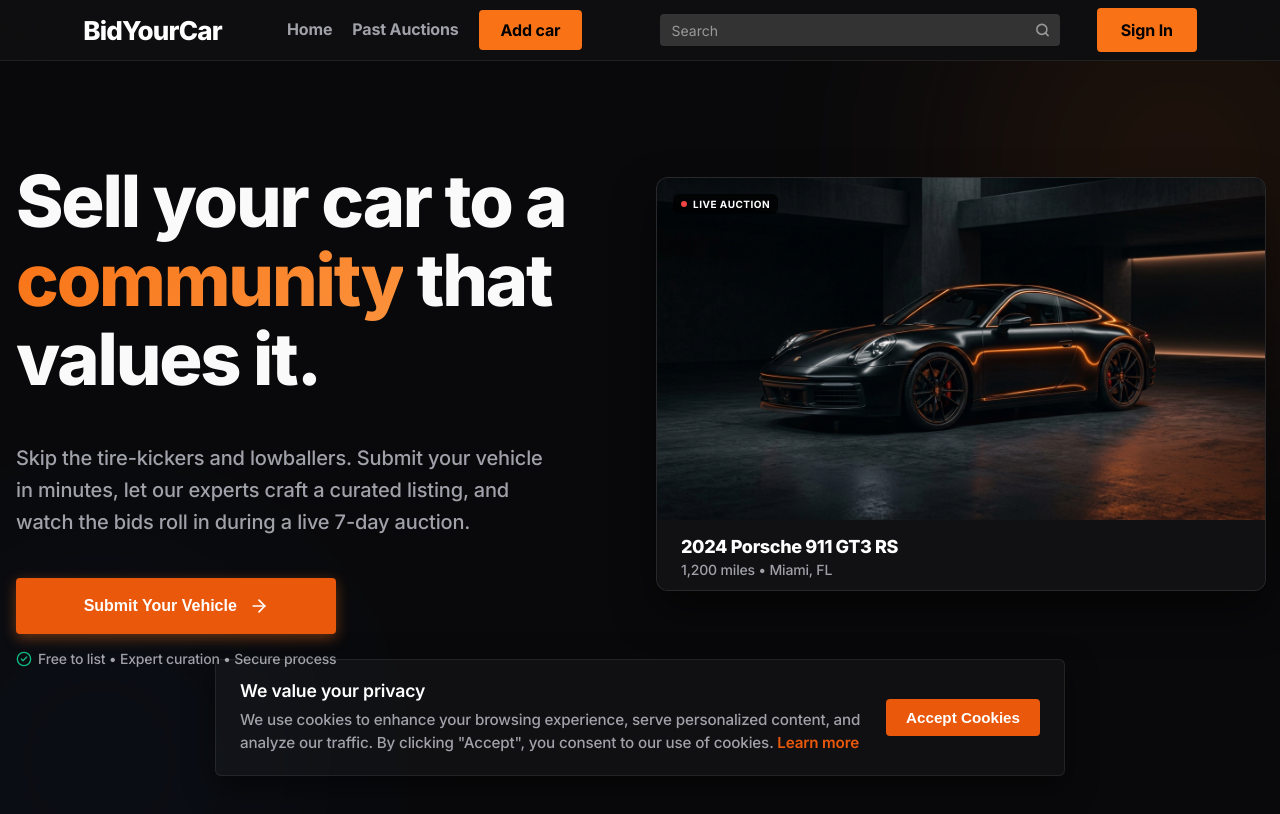
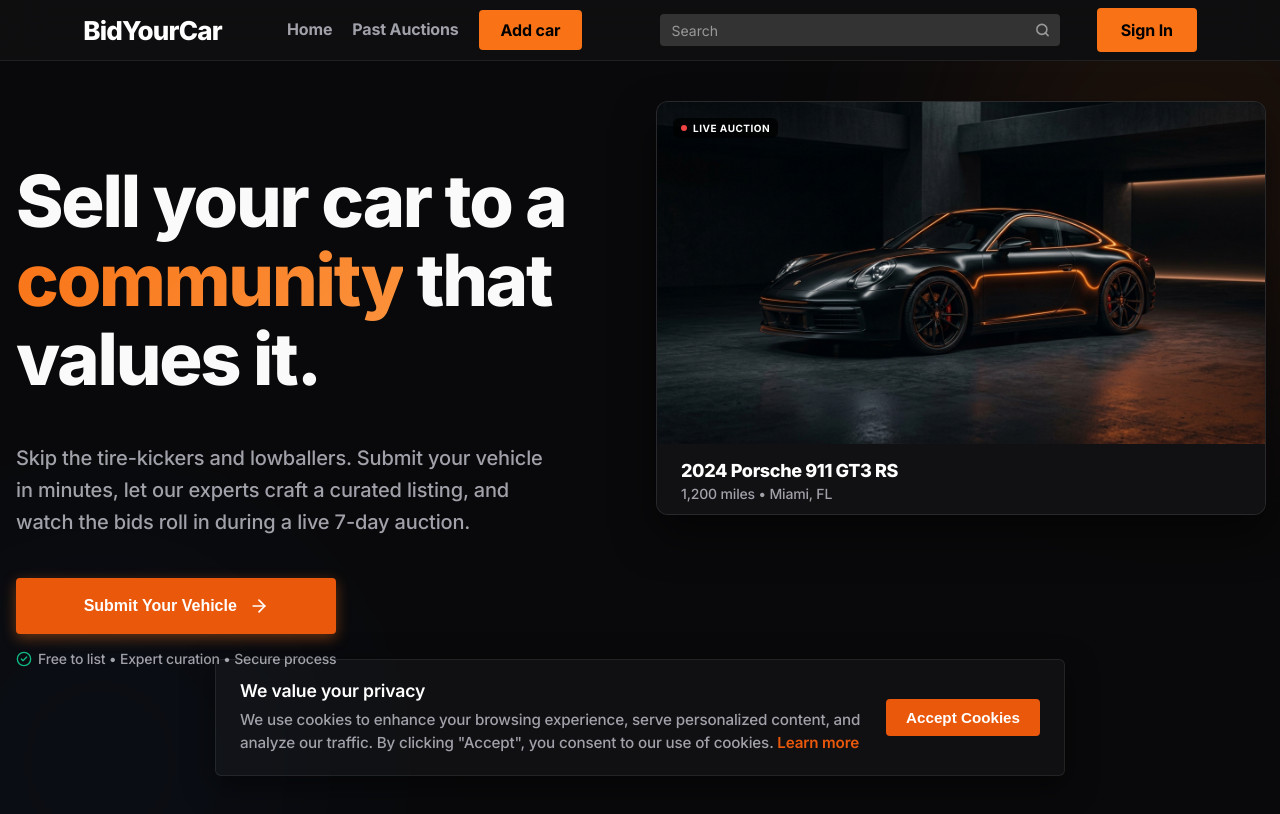
Before and after one commit to syncleon/bid-your-car, a React (Vite) app in the folder bidfe/: page /sell-car in a window 1280 px wide. Shown: the top 814 px of the page. Built offline with nearby package versions, Linux system fonts and the light colour scheme; no server answers.

Commit message:
Fix layout shift when toggling submit form by maintaining flex-start alignment

```diff
--- a/bidfe/src/pages/SellCar/SellCarPage.css
+++ b/bidfe/src/pages/SellCar/SellCarPage.css
@@ -123,7 +123,7 @@
     display: grid;
     grid-template-columns: 1fr;
     gap: 32px;
-    align-items: center;
+    align-items: flex-start;
 }
 
 @media (min-width: 1024px) {
@@ -161,9 +161,6 @@
 }
 
 /* Inline Submit Form overrides */
-.hero-content-wrapper.is-submitting {
-    align-items: flex-start;
-}
 
 .hero-content-wrapper .submit-form-layout {
     display: contents;
```
